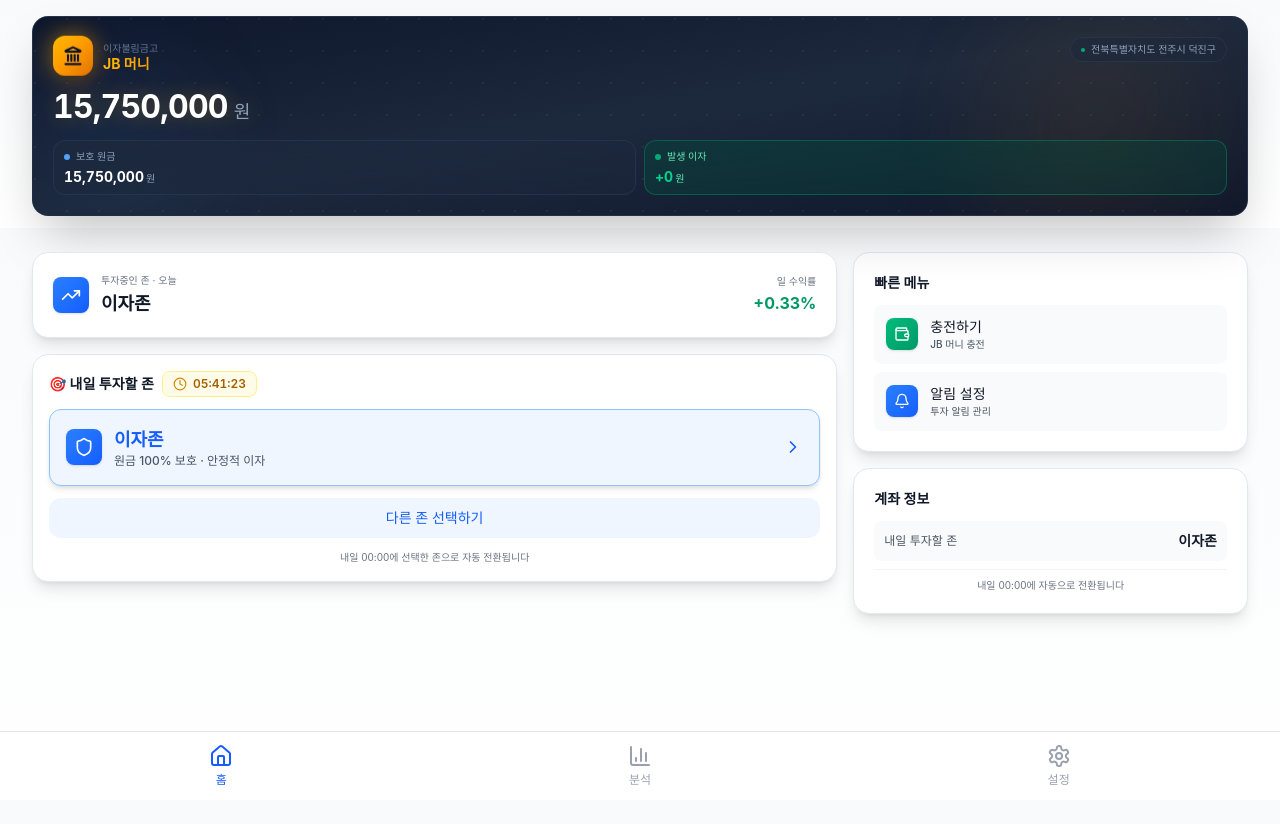
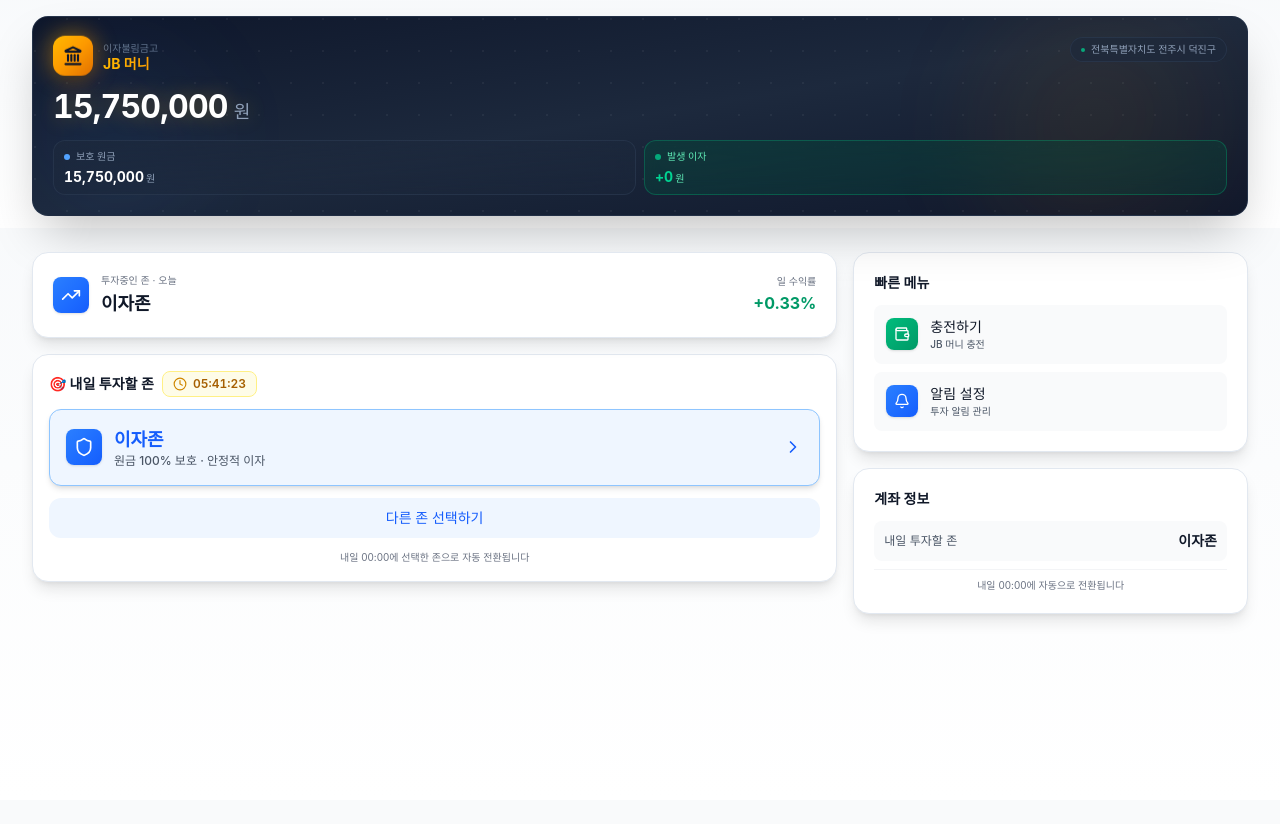
Before and after one commit to Djunnni/BlackSpoonDeveloper, a React (Vite) app: page /#/main in a window 1280 px wide. Shown: the top 824 px of the page. Built offline with nearby package versions, Linux system fonts and the light colour scheme.

Commit message:
하단탭바삭제

```diff
--- a/src/app/components/Layout.tsx
+++ b/src/app/components/Layout.tsx
@@ -31,39 +31,9 @@
         {children}
       </div>
 
-      {/* Bottom Navigation */}
-      <div className="fixed bottom-0 left-0 right-0 bg-white border-t border-gray-200 safe-area-inset-bottom">
-        <div className="max-w-screen-xl mx-auto px-4">
-          <div className="grid grid-cols-3 gap-2">
-            <button
-              onClick={() => handleTabChange("home")}
-              className={`flex flex-col items-center py-3 px-2 transition-colors ${
-                currentTab === "home" ? "text-blue-600" : "text-gray-400"
-              }`}
-            >
-              <Home className="w-6 h-6 mb-1" />
-              <span className="text-xs font-medium">홈</span>
-            </button>
-            <button
-              onClick={() => handleTabChange("analysis")}
-              className={`flex flex-col items-center py-3 px-2 transition-colors ${
-                currentTab === "analysis" ? "text-blue-600" : "text-gray-400"
-              }`}
-            >
-              <BarChart3 className="w-6 h-6 mb-1" />
-              <span className="text-xs font-medium">분석</span>
-            </button>
-            <button
-              onClick={() => handleTabChange("settings")}
-              className={`flex flex-col items-center py-3 px-2 transition-colors ${
-                currentTab === "settings" ? "text-blue-600" : "text-gray-400"
-              }`}
-            >
-              <Settings className="w-6 h-6 mb-1" />
-              <span className="text-xs font-medium">설정</span>
-            </button>
-          </div>
-        </div>
+      {/* Bottom Navigation - 탭바 영역 유지 (앱에서 네이티브 탭바 사용) */}
+      <div className="fixed bottom-0 left-0 right-0 safe-area-inset-bottom" style={{ height: 'env(safe-area-inset-bottom)' }}>
+        {/* 탭바 UI는 숨김 처리 - 영역만 유지 */}
       </div>
     </div>
   );
--- a/vite.config.ts
+++ b/vite.config.ts
@@ -4,7 +4,7 @@
 import react from '@vitejs/plugin-react'
 
 export default defineConfig({
-  base: './', // GitHub Pages를 위한 상대 경로 설정
+  base: '/BlackSpoonDeveloper/', // ⭐️ GitHub Pages repository 경로
   plugins: [
     // The React and Tailwind plugins are both required for Make, even if
     // Tailwind is not being actively used – do not remove them
```
